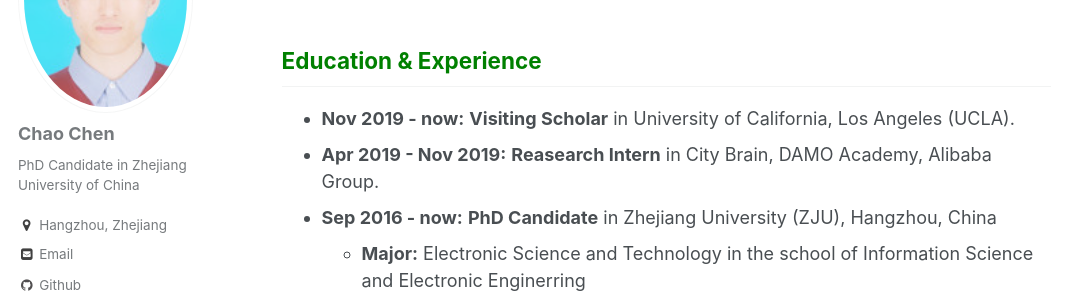
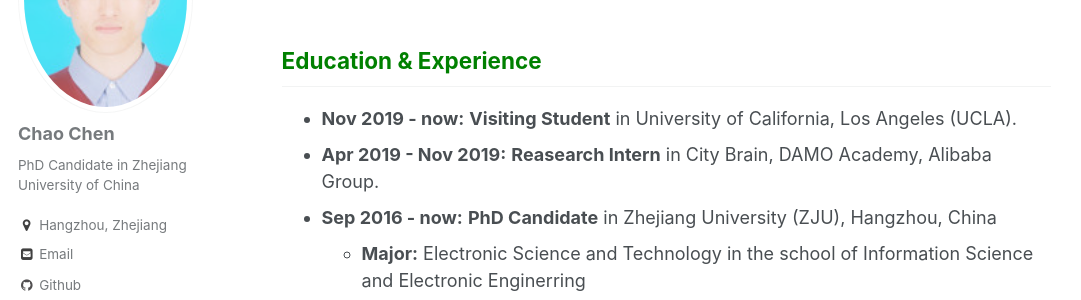
Before and after one commit to chenchao666/chenchao666.github.io, a Jekyll site: the page built from _pages/about.md, in a window 1280 px wide and 900 px high, scrolled down 303 px. Shown: the part 152-452 px from the top of the window, without its empty margins (0-1081 px from the left). Built offline with Jekyll 4.4.1, drawn with Linux system fonts in a browser that asks for light colours; some web fonts are replaced.

Commit message:
Update about.md

```diff
--- a/_pages/about.md
+++ b/_pages/about.md
@@ -15,7 +15,7 @@ redirect_from:
 My research interests cover a range of issues : **Statistics and Optimization**, **Deep Learning**, **Transfer Learning**, and their Applications in Computer Vision and Biomedical Informatics. Currently, I am working on Domain Adaptation and their applications to semantic segmentation.
 
 ## <span style="color: green"> Education & Experience </span>
-* **Nov 2019 - now:** **Visiting Scholar** in University of California, Los Angeles (UCLA).
+* **Nov 2019 - now:** **Visiting Student** in University of California, Los Angeles (UCLA).
 * **Apr 2019 - Nov 2019:** **Reasearch Intern** in City Brain, DAMO Academy, Alibaba Group.
 * **Sep 2016 - now:** **PhD Candidate** in Zhejiang University (ZJU), Hangzhou, China
   - **Major:**  Electronic Science and Technology in the school of Information Science and Electronic Enginerring
```
